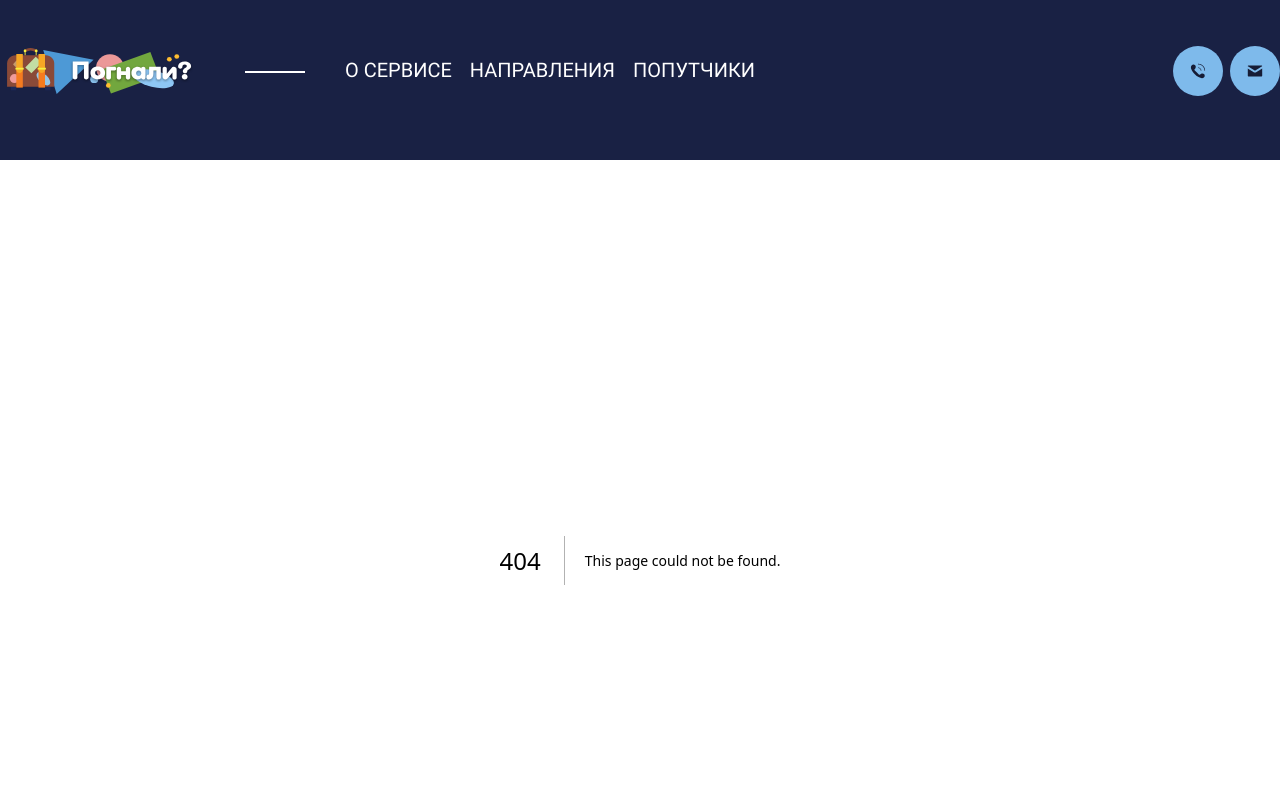
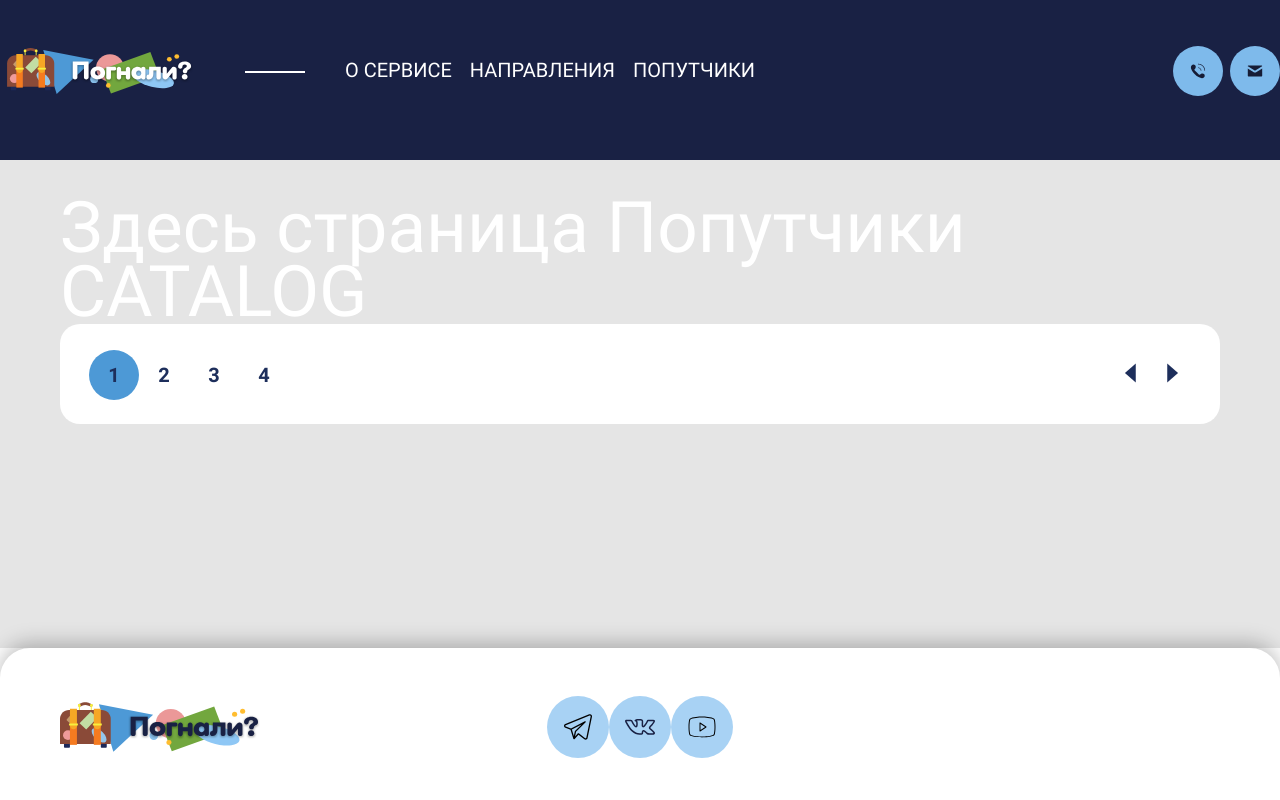
Before and after one commit to FeHixX/Project-LetsGo, a Next.js app: page /companions in a window 1280 px wide. Before the commit this address had no page. Shown: the top 800 px of the page. Built offline with nearby package versions, Linux system fonts and the light colour scheme.

Commit message:
add: pages companions (catalog) + directions (form)

```diff
--- /dev/null
+++ b/src/app/companions/page.tsx
@@ -0,0 +1,11 @@
+import type { Metadata } from 'next'
+import { CompanionsView } from '@/views/companions'
+
+export const metadata: Metadata = {
+  title: 'Попутчики каталог',
+  description: 'Выбери попутчика из каталога'
+}
+
+export default function Companions() {
+  return <CompanionsView />
+}
--- a/src/modules/header/header.tsx
+++ b/src/modules/header/header.tsx
@@ -31,12 +31,12 @@ const siteList: HeaderSiteItemI[] = [
   },
   {
     label: 'directions',
-    href: '#',
+    href: '/directions',
     description: 'Направления'
   },
   {
-    label: 'companion',
-    href: '#',
+    label: 'companions',
+    href: '/companions',
     description: 'Попутчики'
   }
 ]
--- /dev/null
+++ b/src/views/companions/companions.module.scss
@@ -0,0 +1,31 @@
+@use '@styles/func';
+@use '@styles/mixins';
+@use '@styles/variables';
+
+.root {
+  width: 100%;
+  padding: func.rem(40) 0;
+  background-color: var(--color-whisper);
+}
+
+.title {
+  color: var(--color-white-default);
+  text-align: left;
+}
+
+.image {
+  display: block;
+  width: 100%;
+  max-width: func.rem(512);
+  height: auto;
+  margin: 0 auto;
+
+  @include mixins.tablet-small {
+    max-width: func.rem(400);
+  }
+}
+
+.companions {
+  padding: 20px;
+  background-color: #f4f4f4;
+}
--- /dev/null
+++ b/src/views/companions/companions.tsx
@@ -0,0 +1,24 @@
+import { FC } from 'react'
+import { Pagination } from '@/modules/pagination'
+import { Heading, Wrapper } from '@/ui'
+import classNames from 'classnames'
+
+import styles from './companions.module.scss'
+import { CompanionsProps } from './companions.types'
+
+const Companions: FC<CompanionsProps> = ({ className }) => {
+  const rootClassName = classNames(styles.root, className)
+
+  return (
+    <main className={rootClassName}>
+      <Wrapper>
+        <Heading tagName="h1" className={styles.title}>
+          Здесь страница Попутчики CATALOG
+        </Heading>
+        <Pagination />
+      </Wrapper>
+    </main>
+  )
+}
+
+export default Companions
--- /dev/null
+++ b/src/views/companions/companions.types.ts
@@ -0,0 +1,3 @@
+export interface CompanionsProps {
+  className?: string
+}
--- /dev/null
+++ b/src/views/companions/index.ts
@@ -0,0 +1 @@
+export { default as CompanionsView } from './companions'
--- /dev/null
+++ b/src/views/directions/directions.module.scss
@@ -0,0 +1,31 @@
+@use '@styles/func';
+@use '@styles/mixins';
+@use '@styles/variables';
+
+.root {
+  width: 100%;
+  padding: func.rem(40) 0;
+  background-color: var(--color-whisper);
+}
+
+.title {
+  color: var(--color-white-default);
+  text-align: left;
+}
+
+.image {
+  display: block;
+  width: 100%;
+  max-width: func.rem(512);
+  height: auto;
+  margin: 0 auto;
+
+  @include mixins.tablet-small {
+    max-width: func.rem(400);
+  }
+}
+
+.directions {
+  padding: 20px;
+  background-color: #f4f4f4;
+}
--- /dev/null
+++ b/src/views/directions/directions.types.ts
@@ -0,0 +1,3 @@
+export interface DirectionsProps {
+  className?: string
+}
--- /dev/null
+++ b/src/views/directions/index.ts
@@ -0,0 +1 @@
+export { default as DirectionsView } from './directions'
```
Also changed, not shown: src/app/directions/page.tsx (added, +11 -0 lines), src/views/directions/directions.tsx (added, +24 -0 lines).
